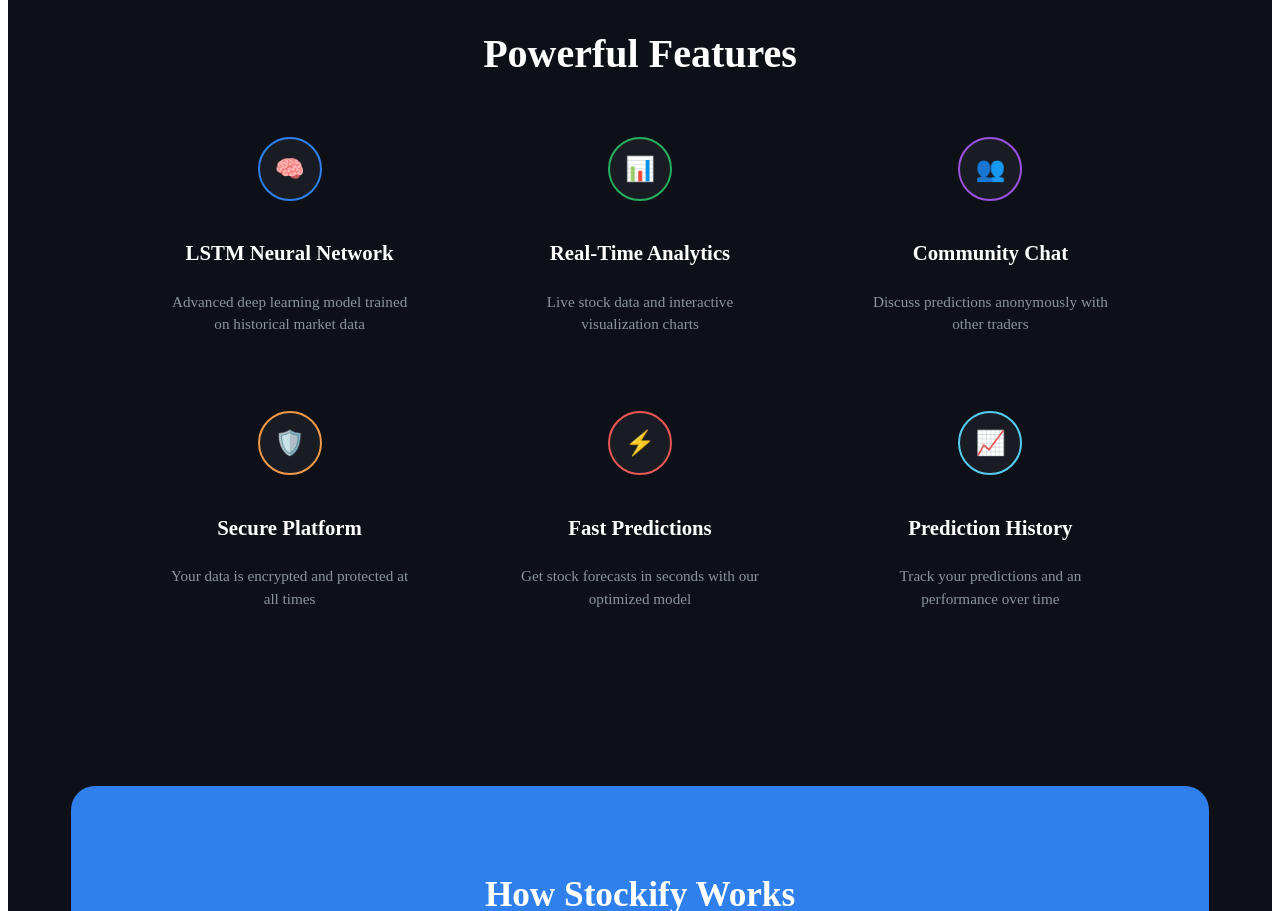
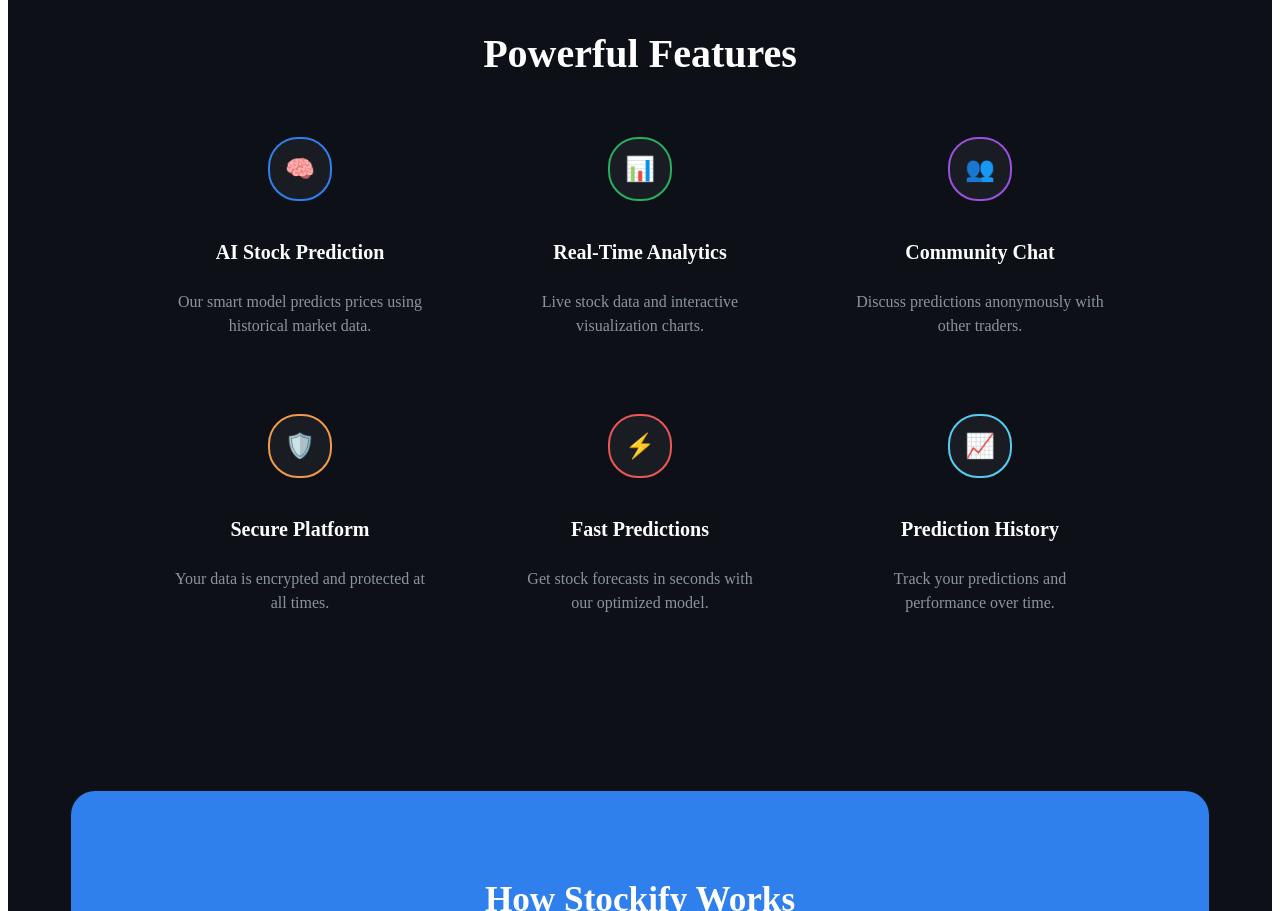
Before and after one commit to heyarnika/Stockify, a React (Vite) app: page / in a window 1280 px wide. Shown: the part 1000-1911 px from the top of the page. Built offline with nearby package versions, Linux system fonts and the light colour scheme.

Commit message:
features corrections

```diff
--- a/src/components/Features.css
+++ b/src/components/Features.css
@@ -1,41 +1,44 @@
 .features-section {
-  padding: 80px 10%;
+  padding: 80px 150px;
   background-color: #0d1117;
   color: white;
   text-align: center;
 }
 
 .section-title {
-  font-size: 2.5rem;
+  font-size: 40px;
   margin-bottom: 60px;
 }
 
 .features-grid {
   display: grid;
-  grid-template-columns: repeat(3, 1fr); /* 3 items per row */
-  gap: 60px 40px; /* Vertical and Horizontal spacing */
+  grid-template-columns: 300px 300px 300px;
+  justify-content: center;
+  row-gap: 60px;
+  column-gap: 40px;
 }
 
 .feature-item {
   display: flex;
   flex-direction: column;
   align-items: center;
+  width: 300px;
 }
 
-/* Creating the colored circles for the icons */
+
 .icon-circle {
   width: 60px;
   height: 60px;
-  border-radius: 50%;
+  border-radius: 30px;
   display: flex;
   align-items: center;
   justify-content: center;
-  font-size: 1.5rem;
+  font-size: 24px;
   margin-bottom: 20px;
-  background-color: rgba(255, 255, 255, 0.05); /* Subtle circle background */
+  background-color: rgba(255, 255, 255, 0.05);
 }
 
-/* Simple colors to match Figma icons */
+
 .blue { border: 2px solid #2f80ed; color: #2f80ed; }
 .green { border: 2px solid #27ae60; color: #27ae60; }
 .purple { border: 2px solid #9b51e0; color: #9b51e0; }
@@ -44,13 +47,13 @@
 .blue-light { border: 2px solid #56ccf2; color: #56ccf2; }
 
 .feature-item h3 {
-  font-size: 1.3rem;
+  font-size: 20px;
   margin-bottom: 10px;
 }
 
 .feature-item p {
   color: #8b949e;
-  font-size: 0.95rem;
-  line-height: 1.5;
+  font-size: 16px;
+  line-height: 24px;
   max-width: 250px;
 }
--- a/src/components/Features.jsx
+++ b/src/components/Features.jsx
@@ -1,26 +1,54 @@
 import './Features.css';
 
 function Features() {
-  const featuresData = [
-    { icon: "🧠", title: "LSTM Neural Network", desc: "Advanced deep learning model trained on historical market data", color: "blue" },
-    { icon: "📊", title: "Real-Time Analytics", desc: "Live stock data and interactive visualization charts", color: "green" },
-    { icon: "👥", title: "Community Chat", desc: "Discuss predictions anonymously with other traders", color: "purple" },
-    { icon: "🛡️", title: "Secure Platform", desc: "Your data is encrypted and protected at all times", color: "orange" },
-    { icon: "⚡", title: "Fast Predictions", desc: "Get stock forecasts in seconds with our optimized model", color: "red" },
-    { icon: "📈", title: "Prediction History", desc: "Track your predictions and an performance over time", color: "blue-light" },
-  ];
-
   return (
     <section className="features-section">
       <h2 className="section-title">Powerful Features</h2>
+
       <div className="features-grid">
-        {featuresData.map((f, index) => (
-          <div key={index} className="feature-item">
-            <div className={`icon-circle ${f.color}`}>{f.icon}</div>
-            <h3>{f.title}</h3>
-            <p>{f.desc}</p>
-          </div>
-        ))}
+
+        {/* Feature 1 */}
+        <div className="feature-item">
+          <div className="icon-circle blue">🧠</div>
+          <h3>AI Stock Prediction</h3>
+          <p>Our smart model predicts prices using historical market data.</p>
+        </div>
+
+        {/* Feature 2 */}
+        <div className="feature-item">
+          <div className="icon-circle green">📊</div>
+          <h3>Real-Time Analytics</h3>
+          <p>Live stock data and interactive visualization charts.</p>
+        </div>
+
+        {/* Feature 3 */}
+        <div className="feature-item">
+          <div className="icon-circle purple">👥</div>
+          <h3>Community Chat</h3>
+          <p>Discuss predictions anonymously with other traders.</p>
+        </div>
+
+        {/* Feature 4 */}
+        <div className="feature-item">
+          <div className="icon-circle orange">🛡️</div>
+          <h3>Secure Platform</h3>
+          <p>Your data is encrypted and protected at all times.</p>
+        </div>
+
+        {/* Feature 5 */}
+        <div className="feature-item">
+          <div className="icon-circle red">⚡</div>
+          <h3>Fast Predictions</h3>
+          <p>Get stock forecasts in seconds with our optimized model.</p>
+        </div>
+
+        {/* Feature 6 */}
+        <div className="feature-item">
+          <div className="icon-circle blue-light">📈</div>
+          <h3>Prediction History</h3>
+          <p>Track your predictions and performance over time.</p>
+        </div>
+
       </div>
     </section>
   );
```
